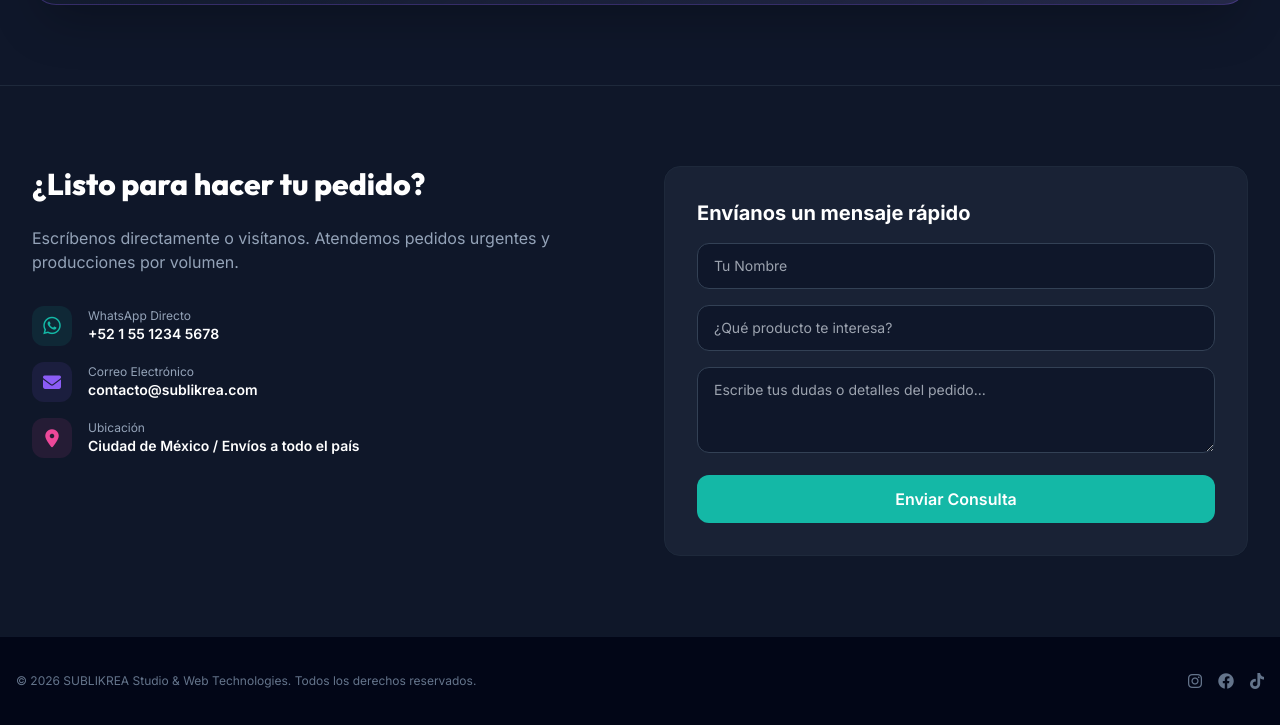
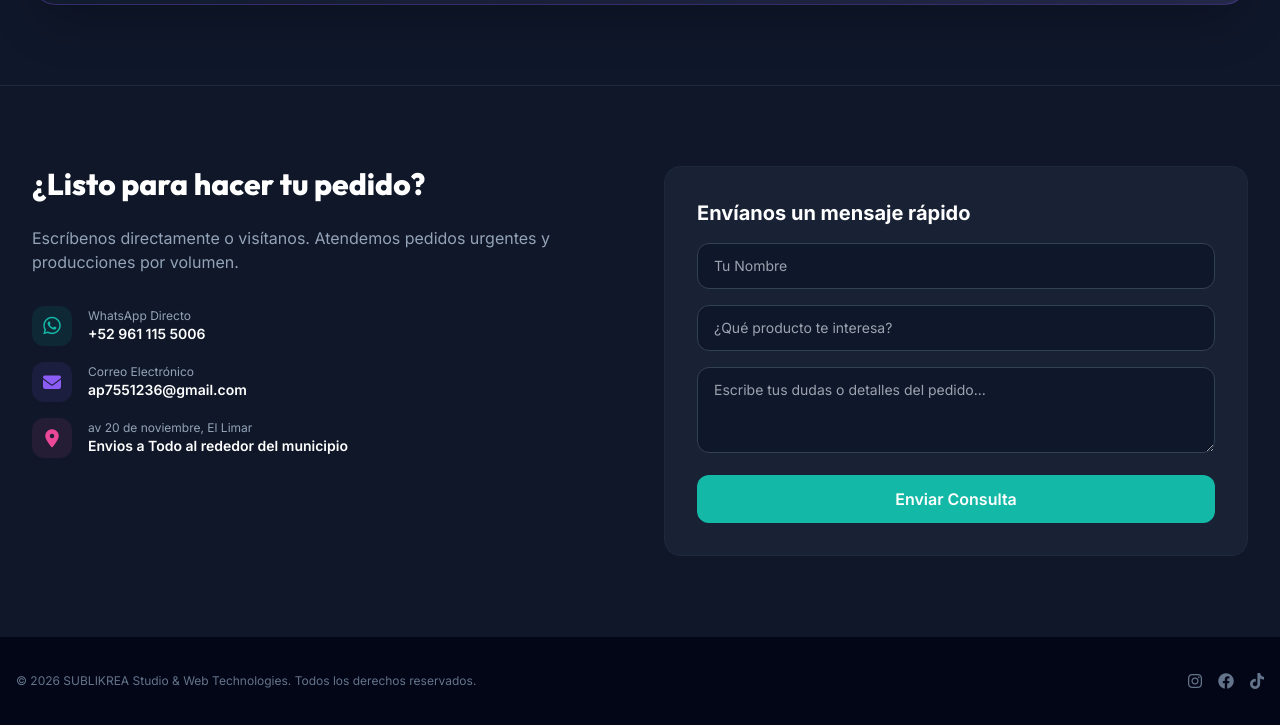
Before and after one commit to perezmartinezrolando368-art/sublikrea-web, a plain HTML site: page index.html in a window 1280 px wide. Shown: the part 3684-4409 px from the top of the page. Drawn offline with nearby package versions, Linux system fonts and the light colour scheme.

Commit message:
Update index.html

```diff
--- a/index.html
+++ b/index.html
@@ -622,7 +622,7 @@
                             </div>
                             <div>
                                 <p class="text-xs text-slate-400">WhatsApp Directo</p>
-                                <p class="text-sm font-semibold text-white">+52 1 55 1234 5678</p>
+                                <p class="text-sm font-semibold text-white">+52 961 115 5006</p>
                             </div>
                         </div>
 
@@ -632,7 +632,7 @@
                             </div>
                             <div>
                                 <p class="text-xs text-slate-400">Correo Electrónico</p>
-                                <p class="text-sm font-semibold text-white">contacto@sublikrea.com</p>
+                                <p class="text-sm font-semibold text-white">ap7551236@gmail.com</p>
                             </div>
                         </div>
 
@@ -641,8 +641,8 @@
                                 <i class="fa-solid fa-location-dot text-lg"></i>
                             </div>
                             <div>
-                                <p class="text-xs text-slate-400">Ubicación</p>
-                                <p class="text-sm font-semibold text-white">Ciudad de México / Envíos a todo el país</p>
+                                <p class="text-xs text-slate-400">av 20 de noviembre, El Limar</p>
+                                <p class="text-sm font-semibold text-white">Envios a Todo al rededor del municipio</p>
                             </div>
                         </div>
                     </div>
```
